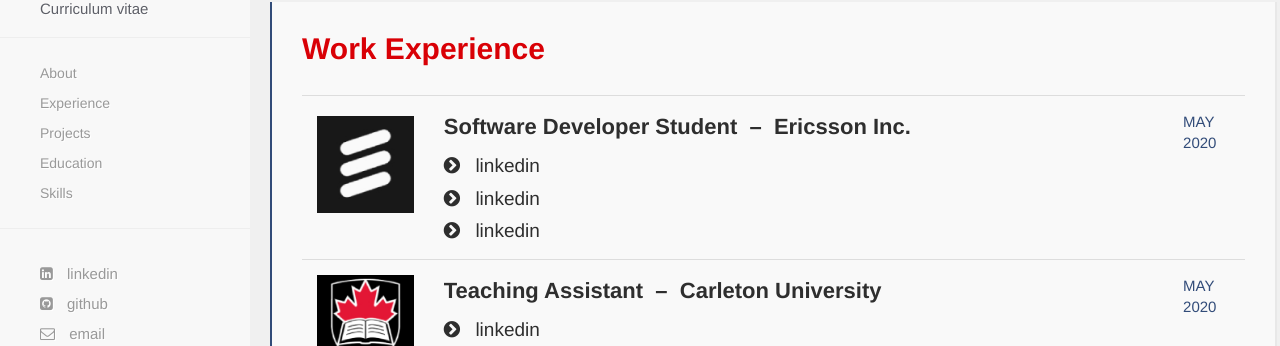
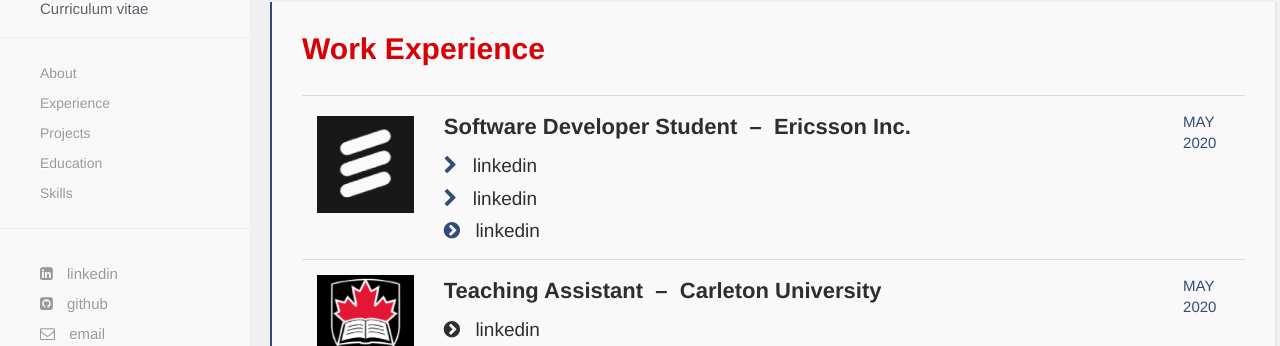
Before and after one commit to harold-lu/harold-lu.github.io, a Jekyll site: the page built from index.html, in a window 1280 px wide and 900 px high, scrolled down 895 px. Shown: the part 104-450 px from the top of the window. Built offline with Jekyll 4.4.1, drawn with Linux system fonts in a browser that asks for light colours; nearby versions of some CDN libraries; some web fonts are replaced.

Commit message:
table update

```diff
--- a/index.html
+++ b/index.html
@@ -35,9 +35,9 @@ title: Herring Cove
               <p style="color:#2e2e2e;font-size:22px;font-weight:600">Software Developer Student &nbsp;&ndash;&nbsp; Ericsson Inc.</p>
 			  <!-- <p style="color:#2e2e2e;font-size:18px;font-weight:400"> -->
 			  <ul  style="font-size:19px;font-weight:450;color:#2e2e2e;list-style-type: none;list-style-position:inside;margin:0;padding:0px 0px 0px 0px">
-				<li style="padding-bottom:5px"><i class="fa fa-chevron-circle-right" style="padding-right:10px"></i> linkedin</li>
-				<li style="padding-bottom:5px"><i class="fa fa-chevron-circle-right" style="padding-right:10px"></i> linkedin</li>
-				<li><i class="fa fa-chevron-circle-right" style="padding-right:10px"></i> linkedin</li>
+				<li style="padding-bottom:5px"><i class="fa fa-chevron-right" style="padding-right:10px;color:#324C79"></i> linkedin</li>
+				<li style="padding-bottom:5px"><i class="fa fa-chevron-right" style="padding-right:10px;color:#324C79"></i> linkedin</li>
+				<li><i class="fa fa-chevron-circle-right" style="padding-right:10px;color:#324C79"></i> linkedin</li>
 			  </ul>
             </td>
             <td style="padding:15px 0px">
```
